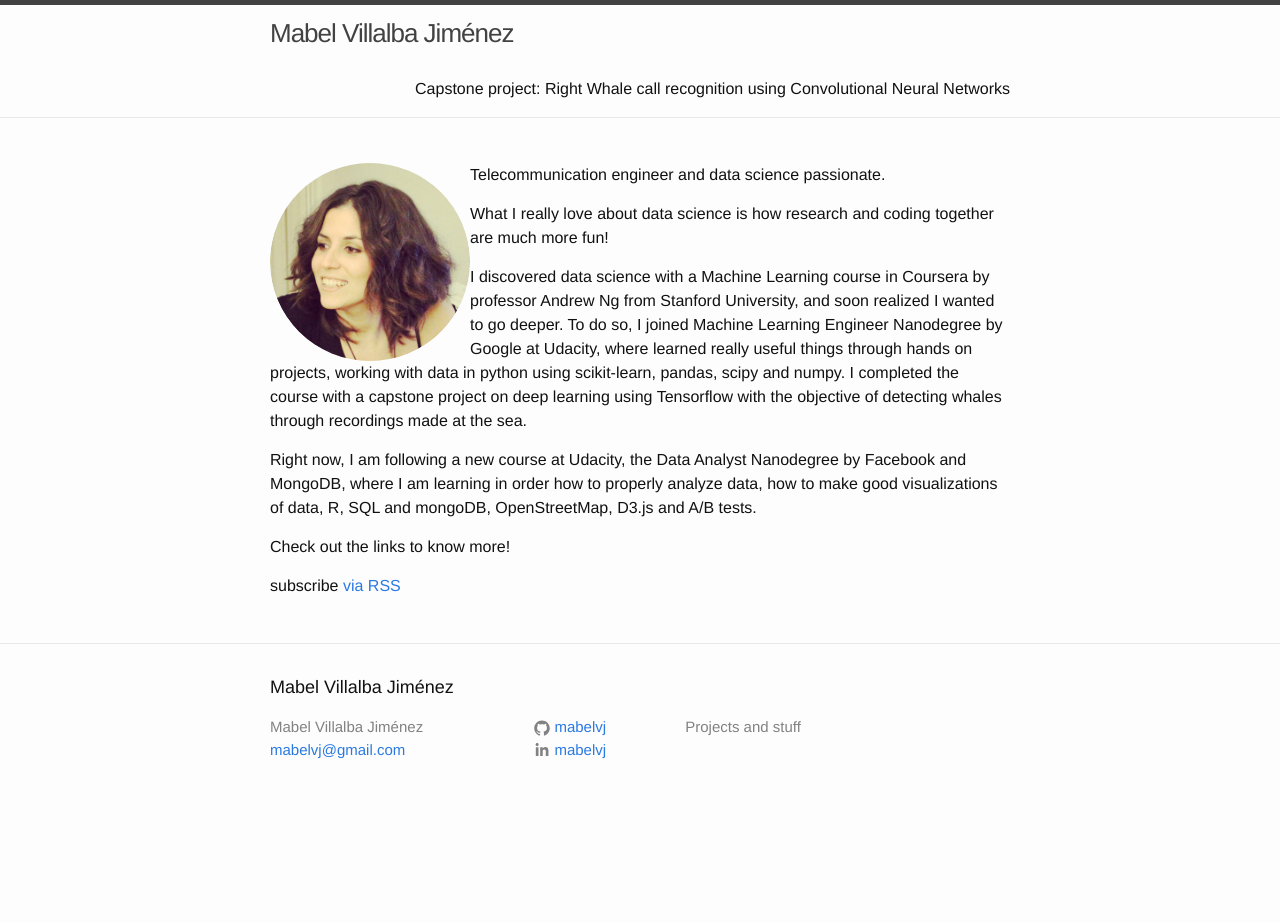
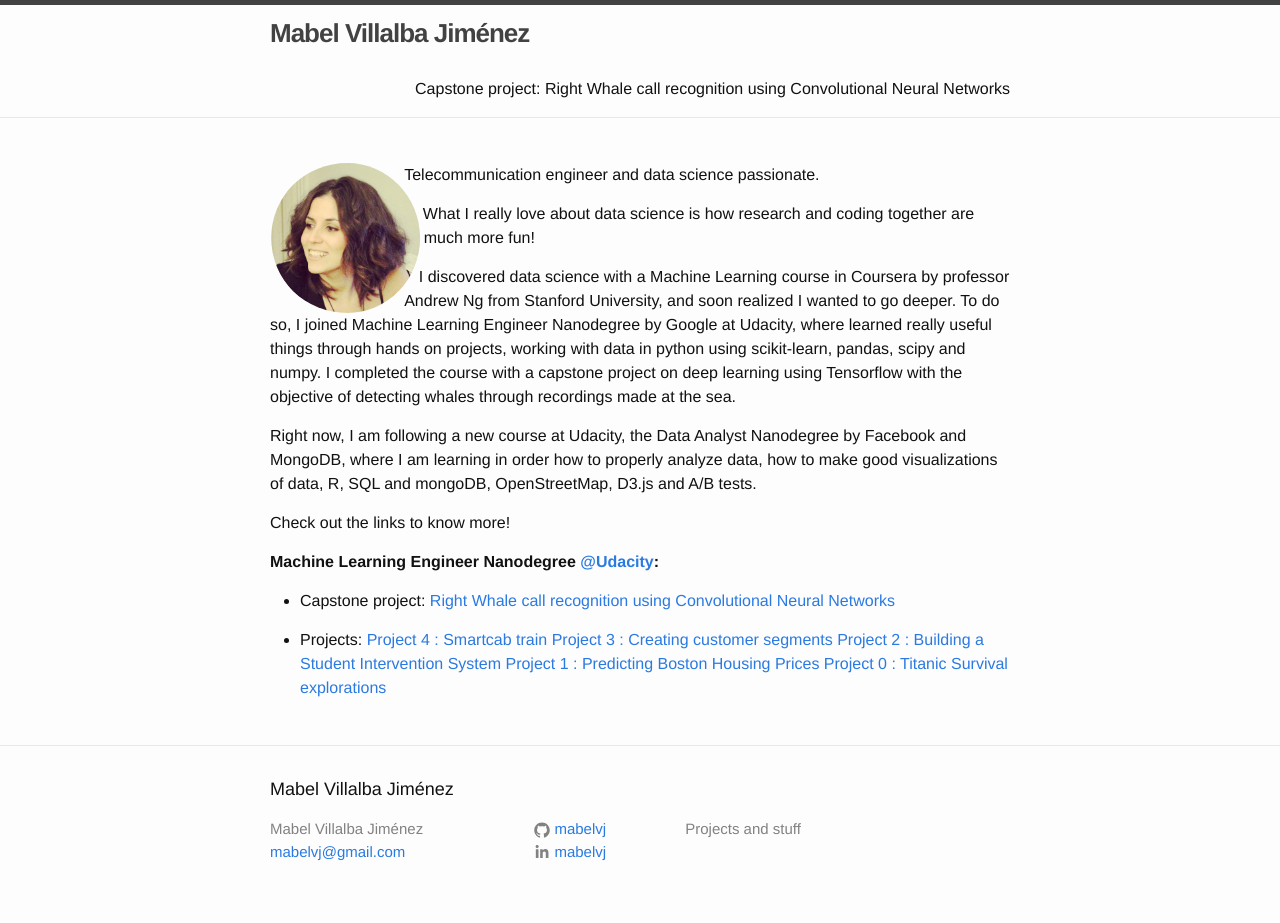
Before and after one commit to mabelvj/mabelvj.github.io, a Jekyll site: the page built from index.md, in a window 1280 px wide. Built offline with Jekyll 4.4.1, drawn with Linux system fonts in a browser that asks for light colours; before the commit the page ends 900 px from its top, so only the background shows below that.

Commit message:
Update 17-11-2016 3

```diff
--- a/_includes/head.html
+++ b/_includes/head.html
@@ -14,5 +14,5 @@
   {% include google-analytics.html %}
   {% endif %}
 
-  <link href="https://fonts.googleapis.com/css?family=Ubuntu" rel="stylesheet">
+  <link href="https://fonts.googleapis.com/css?family=Ubuntu:300,300i,400,400i,500,500i,700,700i" rel="stylesheet">
 </head>
--- a/_layouts/home.html
+++ b/_layouts/home.html
@@ -20,6 +20,5 @@ layout: default
     {% endfor %}
   </ul>
 
-  <p class="rss-subscribe">subscribe <a href="{{ "/feed.xml" | relative_url }}">via RSS</a></p>
 
 </div>
--- a/_sass/minima/_layout.scss
+++ b/_sass/minima/_layout.scss
@@ -12,7 +12,7 @@
 
 .site-title {
   font-size: 26px;
-  font-weight: 300;
+  font-weight: 600;
   line-height: 56px;
   letter-spacing: -1px;
   margin-bottom: 0;
--- a/index.md
+++ b/index.md
@@ -6,9 +6,24 @@
 #
 layout: home
 ---
-<img style="float: left; width:200px; border-radius: 50%; clip-path: circle(100px at center);" src="../img/photo_small.jpg">
+
+<img class="profile-img" src="../img/photo_small.jpg">
+
+<style>
+.profile-img{
+	shape-outside: circle(50%);
+	clip-path: circle(50%);
+	height: 150px;
+	width:150px;
+	border-radius: 50%;
+	float:left;
+	padding-right: 5px;
+}
+</style>
+
 
 Telecommunication engineer and data science passionate.
+
 
 What I really love about data science is how research and coding together are much more fun!
 
@@ -17,3 +32,16 @@ I discovered data science with a Machine Learning course in Coursera by professo
 Right now, I am following a new course at Udacity, the Data Analyst Nanodegree by Facebook and MongoDB, where I am learning in order how to properly analyze data, how to make good visualizations of data, R, SQL and mongoDB, OpenStreetMap, D3.js and A/B tests.
 
 Check out the links to know more!
+
+
+**Machine Learning Engineer Nanodegree [@Udacity](https://www.udacity.com/course/machine-learning-engineer-nanodegree--nd009):**
+
+- Capstone project:
+[Right Whale call recognition using Convolutional Neural Networks](/capstone_mabelvj/)
+
+- Projects:
+[Project 4 : Smartcab train](https://github.com/mabelvj/MLNP/blob/master/P4_smartcab/smartcab_report.ipynb)
+[Project 3 : Creating customer segments](https://github.com/mabelvj/MLNP/blob/master/P3_creating_customer_segments/customer_segments.ipynb)
+[Project 2 : Building a Student Intervention System](https://github.com/mabelvj/MLNP/blob/master/P2_student_intervention/student_intervention.ipynb)
+[Project 1 : Predicting Boston Housing Prices](https://github.com/mabelvj/MLNP/blob/master/P1_boston_housing/boston_housing.ipynb)
+[Project 0 : Titanic Survival explorations](https://github.com/mabelvj/MLNP/blob/master/P0_titanic/Titanic_Survival_Exploration.ipynb)
```
Also changed, not shown: 3 other files.
